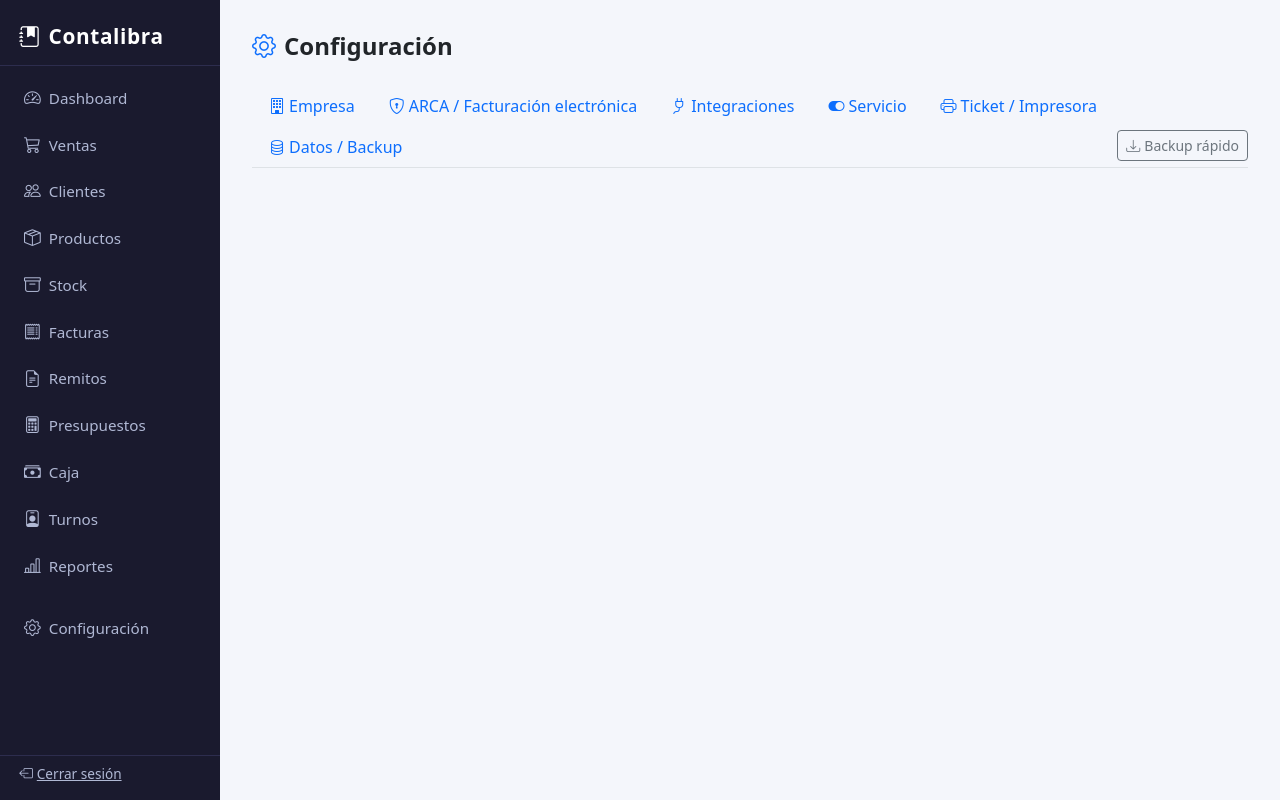
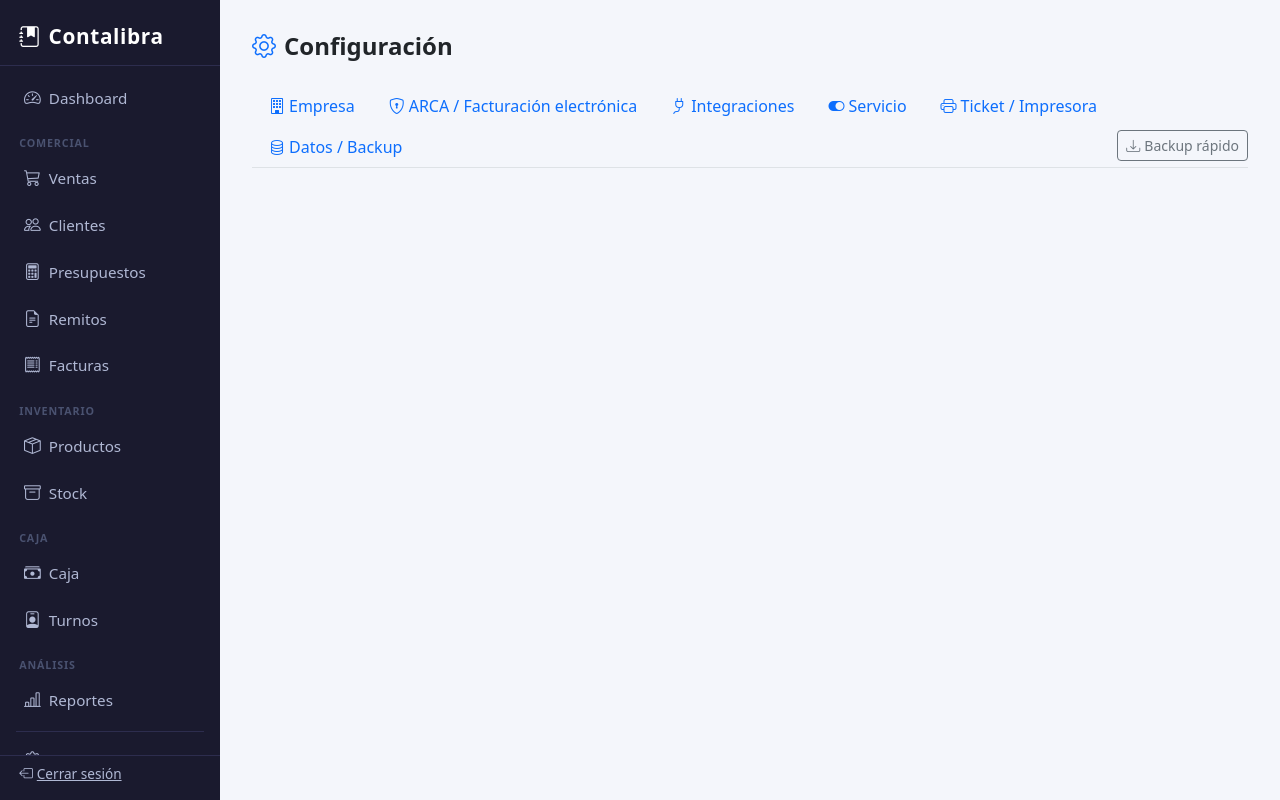
Before and after one commit to marianocappucci/contalibra, a FastAPI app: template web/templates/config.html in a window 1280 px wide. Run offline with FastAPI, Linux system fonts and the light colour scheme; the template is opened without the code that fills it, so the values that code supplies are empty; data comes from the database, SQL or seed files in the repository.

Commit message:
UI: reorganizar sidebar con secciones agrupadas
Comercial (Ventas → Clientes → Presupuestos → Remitos → Facturas),
Inventario (Productos → Stock), Caja (Caja → Turnos), Análisis (Reportes),
separador + Configuración, Administración (Usuarios → Módulos → Logs, solo admin).

Las etiquetas de sección solo se renderizan si el grupo tiene al menos
un módulo habilitado. El separador visual antes de Configuración reemplaza
el mt-3 anterior.

Co-Authored-By: Claude Sonnet 4.6 <noreply@anthropic.com>

```diff
--- a/web/templates/base.html
+++ b/web/templates/base.html
@@ -66,6 +66,19 @@
       color: #fff;
     }
     .sidebar .nav-link i { margin-right: 8px; font-size: 1.05rem; }
+    .sidebar-section {
+      font-size: 0.67rem;
+      font-weight: 600;
+      letter-spacing: 0.08em;
+      text-transform: uppercase;
+      color: #4a5270;
+      padding: 0.65rem 1.2rem 0.2rem;
+      margin-top: 0.25rem;
+    }
+    .sidebar-divider {
+      border-top: 1px solid #2d2d4e;
+      margin: 0.5rem 1rem 0.25rem;
+    }
     .main-content { flex: 1; min-width: 0; padding: 2rem; margin-left: 220px; }
     .page-header {
       display: flex;
@@ -97,13 +110,20 @@
       {% endif %}
     </div>
     {% set mods = request.state.modulos if request.state.modulos is defined else set() %}
+    {% set is_admin = request.state.current_user and request.state.current_user.role == 'admin' %}
+    {% set has_comercial = 'ventas' in mods or 'clientes' in mods or 'presupuestos' in mods or 'remitos' in mods or 'facturacion' in mods %}
+    {% set has_inventario = 'productos' in mods or 'stock' in mods %}
     <div class="sidebar-nav">
     <ul class="nav flex-column mt-2">
+
       <li class="nav-item">
         <a class="nav-link {% if active == 'dashboard' %}active{% endif %}" href="/dashboard">
           <i class="bi bi-speedometer2"></i>Dashboard
         </a>
       </li>
+
+      {% if has_comercial %}
+      <li><div class="sidebar-section">Comercial</div></li>
       {% if 'ventas' in mods %}
       <li class="nav-item">
         <a class="nav-link {% if active == 'ventas' %}active{% endif %}" href="/ventas">
@@ -118,6 +138,31 @@
         </a>
       </li>
       {% endif %}
+      {% if 'presupuestos' in mods %}
+      <li class="nav-item">
+        <a class="nav-link {% if active == 'presupuestos' %}active{% endif %}" href="/presupuestos">
+          <i class="bi bi-calculator"></i>Presupuestos
+        </a>
+      </li>
+      {% endif %}
+      {% if 'remitos' in mods %}
+      <li class="nav-item">
+        <a class="nav-link {% if active == 'remitos' %}active{% endif %}" href="/remitos">
+          <i class="bi bi-file-earmark-text"></i>Remitos
+        </a>
+      </li>
+      {% endif %}
+      {% if 'facturacion' in mods %}
+      <li class="nav-item">
+        <a class="nav-link {% if active == 'facturas' %}active{% endif %}" href="/facturas">
+          <i class="bi bi-receipt"></i>Facturas
+        </a>
+      </li>
+      {% endif %}
+      {% endif %}
+
+      {% if has_inventario %}
+      <li><div class="sidebar-section">Inventario</div></li>
       {% if 'productos' in mods %}
       <li class="nav-item">
         <a class="nav-link {% if active == 'productos' %}active{% endif %}" href="/productos">
@@ -132,28 +177,10 @@
         </a>
       </li>
       {% endif %}
-      {% if 'facturacion' in mods %}
-      <li class="nav-item">
-        <a class="nav-link {% if active == 'facturas' %}active{% endif %}" href="/facturas">
-          <i class="bi bi-receipt"></i>Facturas
-        </a>
-      </li>
       {% endif %}
-      {% if 'remitos' in mods %}
-      <li class="nav-item">
-        <a class="nav-link {% if active == 'remitos' %}active{% endif %}" href="/remitos">
-          <i class="bi bi-file-earmark-text"></i>Remitos
-        </a>
-      </li>
-      {% endif %}
-      {% if 'presupuestos' in mods %}
-      <li class="nav-item">
-        <a class="nav-link {% if active == 'presupuestos' %}active{% endif %}" href="/presupuestos">
-          <i class="bi bi-calculator"></i>Presupuestos
-        </a>
-      </li>
-      {% endif %}
+
       {% if 'caja' in mods %}
+      <li><div class="sidebar-section">Caja</div></li>
       <li class="nav-item">
         <a class="nav-link {% if active == 'caja' %}active{% endif %}" href="/caja">
           <i class="bi bi-cash-stack"></i>Caja
@@ -165,19 +192,25 @@
         </a>
       </li>
       {% endif %}
+
       {% if 'reportes' in mods %}
+      <li><div class="sidebar-section">Análisis</div></li>
       <li class="nav-item">
         <a class="nav-link {% if active == 'reportes' %}active{% endif %}" href="/reportes">
           <i class="bi bi-bar-chart-line"></i>Reportes
         </a>
       </li>
       {% endif %}
-      <li class="nav-item mt-3">
+
+      <li><div class="sidebar-divider"></div></li>
+      <li class="nav-item">
         <a class="nav-link {% if active == 'config' %}active{% endif %}" href="/config">
           <i class="bi bi-gear"></i>Configuración
         </a>
       </li>
-      {% if request.state.current_user and request.state.current_user.role == 'admin' %}
+
+      {% if is_admin %}
+      <li><div class="sidebar-section">Administración</div></li>
       <li class="nav-item">
         <a class="nav-link {% if active == 'usuarios' %}active{% endif %}" href="/usuarios">
           <i class="bi bi-person-gear"></i>Usuarios
@@ -194,6 +227,7 @@
         </a>
       </li>
       {% endif %}
+
     </ul>
     </div><!-- /sidebar-nav -->
     {% set cu = request.state.current_user %}
```
